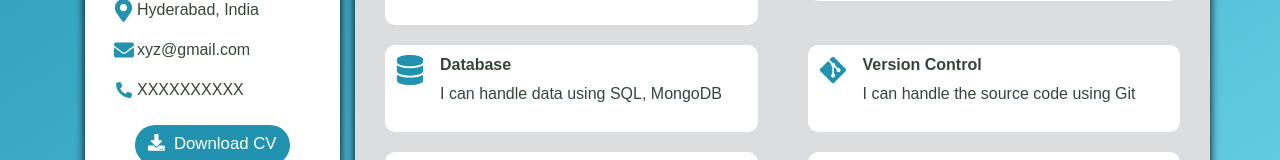
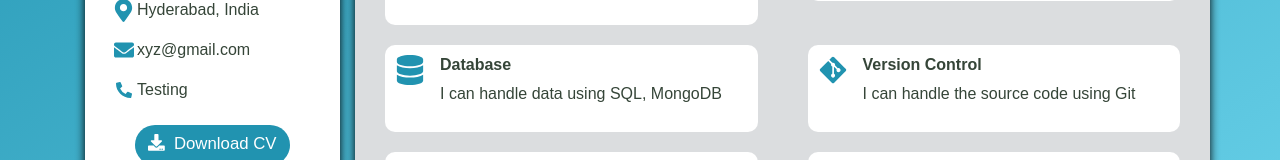
Before and after one commit to PakkiPavan/portfolio, a React (Create React App) app: page / in a window 1280 px wide. Shown: the part 395-555 px from the top of the page. Built offline with nearby package versions, Linux system fonts and the light colour scheme.

Commit message:
Testing from github

```diff
--- a/src/components/Sidebar.js
+++ b/src/components/Sidebar.js
@@ -92,7 +92,7 @@ const Sidebar = () =>{
 				</tr>
 				<tr>
 					<td className="profile-information__td1"><FaPhoneAlt/></td>
-					<td style={{textAlign:"left"}}>XXXXXXXXXX</td>
+					<td style={{textAlign:"left"}}>Testing</td>
 				</tr>
         	</table>
 			{/* <a href={resume} download="resume.pdf">
```
